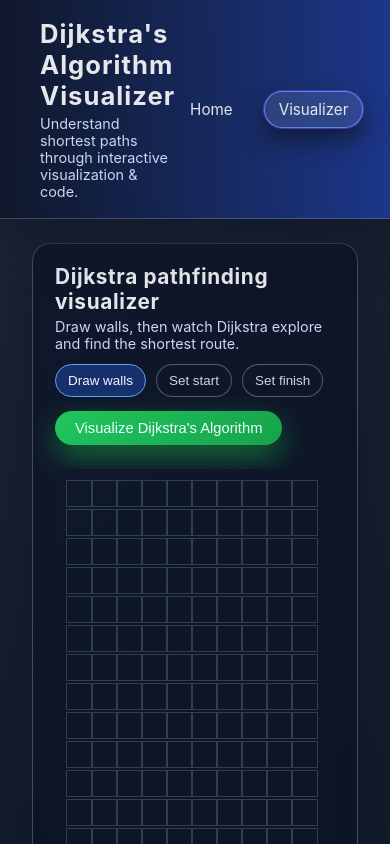
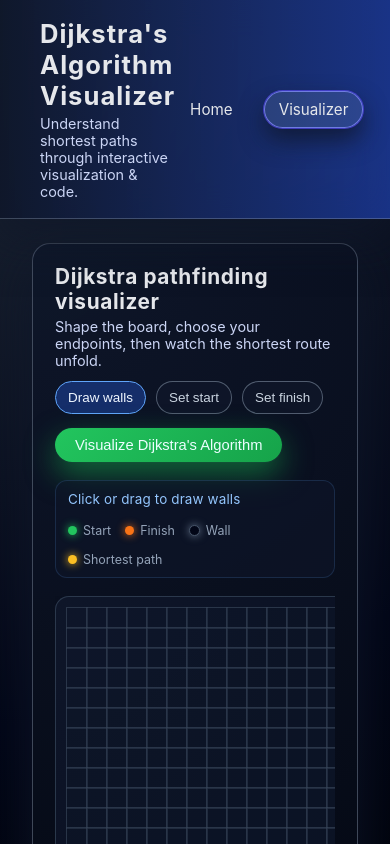
Before and after one commit to Manyaxkapoor/Dijkstra_visualiser, a React (Create React App) app in the folder frontend/: page /visualizer in a window 390 px wide. Shown: the top 844 px of the page. Built offline with nearby package versions, Linux system fonts and the light colour scheme.

Commit message:
Enhance visualizer UI and animation responsiveness

```diff
--- a/frontend/src/PathfindingVisualizer/Node/Node.css
+++ b/frontend/src/PathfindingVisualizer/Node/Node.css
@@ -1,14 +1,22 @@
 .node {
   width: 25px;
   height: 25px;
-  outline: 1px solid rgba(51, 65, 85, 0.95);
-  display: inline-block;
+  outline: 1px solid rgba(51, 65, 85, 0.75);
+  display: block;
+  background: rgba(15, 23, 42, 0.32);
   box-sizing: border-box;
   transition:
     background-color 0.2s ease,
     transform 0.08s ease,
     box-shadow 0.18s ease,
-    outline-color 0.2s ease;
+    outline-color 0.2s ease,
+    filter 0.2s ease;
+}
+
+.node:hover {
+  z-index: 1;
+  outline-color: rgba(147, 197, 253, 0.95);
+  filter: brightness(1.25);
 }
 
 .node-finish {
@@ -23,7 +31,7 @@
 
 .node-visited {
   animation-name: visitedAnimation;
-  animation-duration: 1.5s;
+  animation-duration: 0.55s;
   animation-timing-function: ease-out;
   animation-delay: 0;
   animation-direction: alternate;
@@ -61,7 +69,7 @@
 
 .node-shortest-path {
   animation-name: shortestPath;
-  animation-duration: 1.5s;
+  animation-duration: 0.7s;
   animation-timing-function: ease-out;
   animation-delay: 0;
   animation-direction: alternate;
@@ -86,3 +94,10 @@
     background-color: rgba(251, 191, 36, 0.98);
   }
 }
+
+@media (max-width: 700px) {
+  .node {
+    width: 20px;
+    height: 20px;
+  }
+}
--- a/frontend/src/PathfindingVisualizer/PathfindingVisualizer.css
+++ b/frontend/src/PathfindingVisualizer/PathfindingVisualizer.css
@@ -7,7 +7,7 @@
   border: 1px solid rgba(148, 163, 184, 0.4);
   display: flex;
   flex-direction: column;
-  gap: 16px;
+  gap: 18px;
 }
 
 .visualizer-header {
@@ -36,6 +36,52 @@
   font-size: 0.9rem;
   color: #cbd5f5;
 }
+
+.visualizer-subheader {
+  display: flex;
+  align-items: center;
+  justify-content: space-between;
+  gap: 16px;
+  flex-wrap: wrap;
+  padding: 10px 12px;
+  border: 1px solid rgba(96, 165, 250, 0.16);
+  border-radius: 12px;
+  background: rgba(15, 23, 42, 0.55);
+}
+
+.mode-hint {
+  color: #93c5fd;
+  font-size: 0.84rem;
+  letter-spacing: 0.01em;
+}
+
+.legend {
+  display: flex;
+  align-items: center;
+  gap: 14px;
+  flex-wrap: wrap;
+  color: #94a3b8;
+  font-size: 0.78rem;
+}
+
+.legend span {
+  display: inline-flex;
+  align-items: center;
+  gap: 6px;
+}
+
+.legend-dot {
+  width: 9px;
+  height: 9px;
+  display: inline-block;
+  border-radius: 50%;
+  box-shadow: 0 0 8px currentColor;
+}
+
+.legend-start { background: #22c55e; color: #22c55e; }
+.legend-finish { background: #f97316; color: #f97316; }
+.legend-wall { background: #020617; color: #64748b; border: 1px solid #475569; }
+.legend-path { background: #fbbf24; color: #fbbf24; }
 
 .visualizer-controls {
   display: flex;
@@ -102,11 +148,21 @@
     0 0 0 1px rgba(15, 23, 42, 0.95);
 }
 
+.grid-shell {
+  width: 100%;
+  overflow-x: auto;
+  padding-bottom: 4px;
+}
+
 .grid {
-  margin-top: 8px;
-  display: inline-block;
+  width: max-content;
+  min-width: 100%;
   padding: 12px;
   border-radius: 14px;
   background: radial-gradient(circle at top left, rgba(15, 23, 42, 0.95), rgba(2, 6, 23, 0.98));
-  box-shadow: inset 0 0 0 1px rgba(15, 23, 42, 0.9);
+  box-shadow: inset 0 0 0 1px rgba(51, 65, 85, 0.8), 0 16px 36px rgba(2, 6, 23, 0.45);
 }
+
+.grid-row {
+  display: flex;
+}
--- a/frontend/src/PathfindingVisualizer/PathfindingVisualizer.jsx
+++ b/frontend/src/PathfindingVisualizer/PathfindingVisualizer.jsx
@@ -83,9 +83,9 @@ export default class PathfindingVisualizer extends Component {
       }
       setTimeout(() => {
         const node = visitedNodesInOrder[i];
-        document.getElementById(`node-${node.row}-${node.col}`).className =
-          'node node-visited';
-      }, 10 * i);
+        const element = document.getElementById(`node-${node.row}-${node.col}`);
+        if (element) element.classList.add("node-visited");
+      }, 16 * i);
     }
   }
 
@@ -93,12 +93,12 @@ export default class PathfindingVisualizer extends Component {
     for (let i = 0; i < nodesInShortestPathOrder.length; i++) {
       setTimeout(() => {
         const node = nodesInShortestPathOrder[i];
-        document.getElementById(`node-${node.row}-${node.col}`).className =
-          'node node-shortest-path';
+        const element = document.getElementById(`node-${node.row}-${node.col}`);
+        if (element) element.classList.add("node-shortest-path");
         if (i === nodesInShortestPathOrder.length - 1) {
           this.setState({isVisualizing: false});
         }
-      }, 50 * i);
+      }, 35 * i);
     }
     if (nodesInShortestPathOrder.length === 0) {
       this.setState({isVisualizing: false});
@@ -120,6 +120,9 @@ export default class PathfindingVisualizer extends Component {
     const startNode = findNode(grid, node => node.isStart);
     const finishNode = findNode(grid, node => node.isFinish);
     if (!startNode || !finishNode) return;
+    document.querySelectorAll(".node").forEach(element => {
+      element.classList.remove("node-visited", "node-shortest-path");
+    });
     const visitedNodesInOrder = dijkstra(grid, startNode, finishNode);
     const nodesInShortestPathOrder = getNodesInShortestPathOrder(finishNode);
     this.setState({grid, isVisualizing: true}, () =>
@@ -136,7 +139,7 @@ export default class PathfindingVisualizer extends Component {
           <div className="visualizer-header">
             <div className="visualizer-header-left">
               <h2>Dijkstra pathfinding visualizer</h2>
-              <p>Draw walls, then watch Dijkstra explore and find the shortest route.</p>
+              <p>Shape the board, choose your endpoints, then watch the shortest route unfold.</p>
             </div>
             <div className="visualizer-controls">
               <button
@@ -169,10 +172,26 @@ export default class PathfindingVisualizer extends Component {
               </button>
             </div>
           </div>
-          <div className="grid">
+          <div className="visualizer-subheader">
+            <span className="mode-hint">
+              {editMode === "wall"
+                ? "Click or drag to draw walls"
+                : editMode === "start"
+                ? "Click a node to move the start"
+                : "Click a node to move the finish"}
+            </span>
+            <div className="legend" aria-label="Node legend">
+              <span><i className="legend-dot legend-start" /> Start</span>
+              <span><i className="legend-dot legend-finish" /> Finish</span>
+              <span><i className="legend-dot legend-wall" /> Wall</span>
+              <span><i className="legend-dot legend-path" /> Shortest path</span>
+            </div>
+          </div>
+          <div className="grid-shell">
+            <div className="grid">
             {grid.map((row, rowIdx) => {
               return (
-                <div key={rowIdx}>
+                <div className="grid-row" key={rowIdx}>
                   {row.map((node, nodeIdx) => {
                     const { row, col, isFinish, isStart, isWall } = node;
                     return (
@@ -195,6 +214,7 @@ export default class PathfindingVisualizer extends Component {
                 </div>
               );
             })}
+            </div>
           </div>
         </div>
       </>
```
